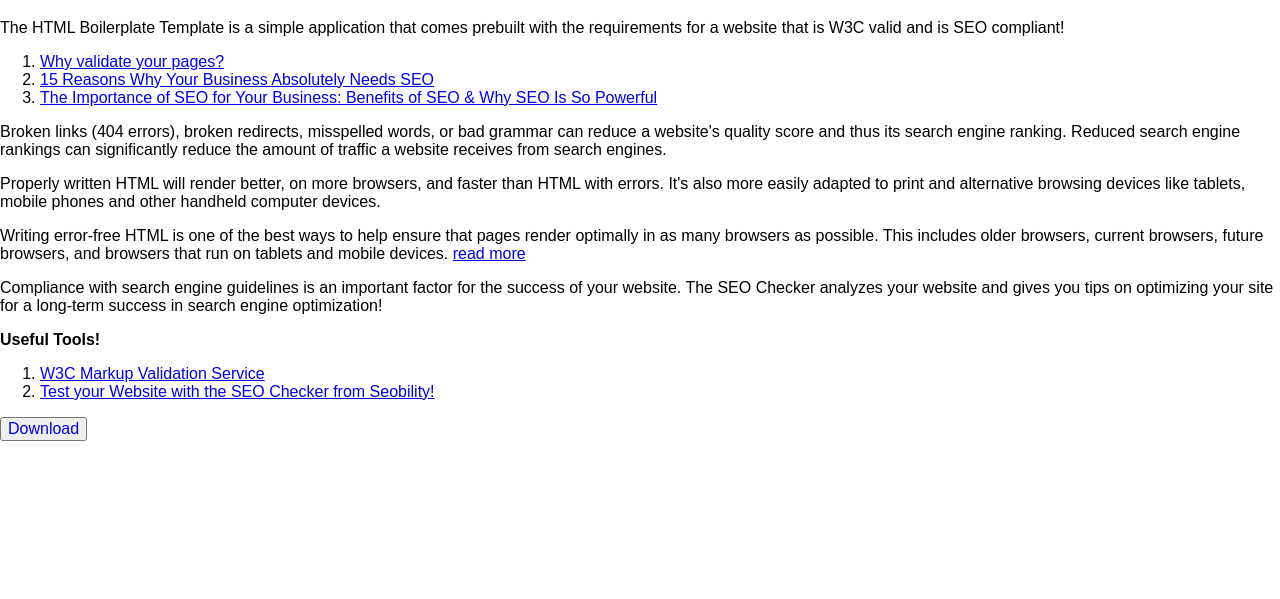
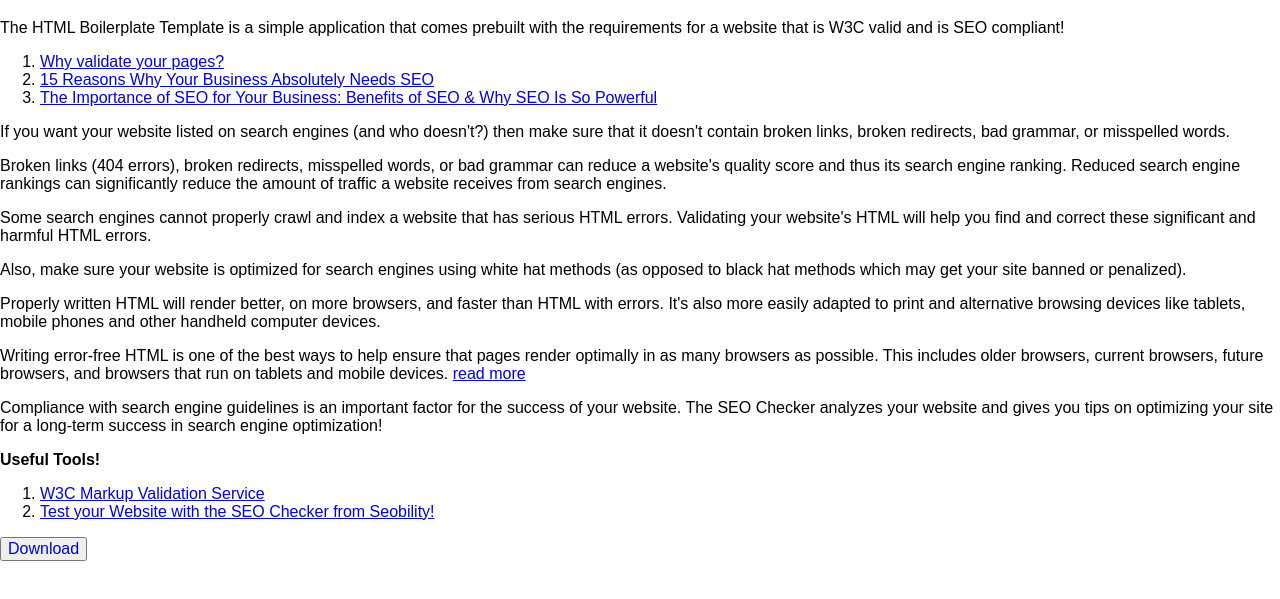
Before and after one commit to michaelsboost/HTML-Boilerplate, a plain HTML site: page index.html in a window 1280 px wide. Shown: the part 61-660 px from the top of the page. Drawn offline with Linux system fonts and the light colour scheme.

Commit message:
Added more reasons as to why validate

```diff
--- a/index.html
+++ b/index.html
@@ -60,7 +60,19 @@
     </ol>
 
     <p>
+      If you want your website listed on search engines (and who doesn't?) then make sure that it doesn't contain broken links, broken redirects, bad grammar, or misspelled words.
+    </p>
+
+    <p>
       Broken links (404 errors), broken redirects, misspelled words, or bad grammar can reduce a website's quality score and thus its search engine ranking. Reduced search engine rankings can significantly reduce the amount of traffic a website receives from search engines.
+    </p>
+
+    <p>
+      Some search engines cannot properly crawl and index a website that has serious HTML errors. Validating your website's HTML will help you find and correct these significant and harmful HTML errors.
+    </p>
+
+    <p>
+      Also, make sure your website is optimized for search engines using white hat methods (as opposed to black hat methods which may get your site banned or penalized).
     </p>
 
     <p>
```
